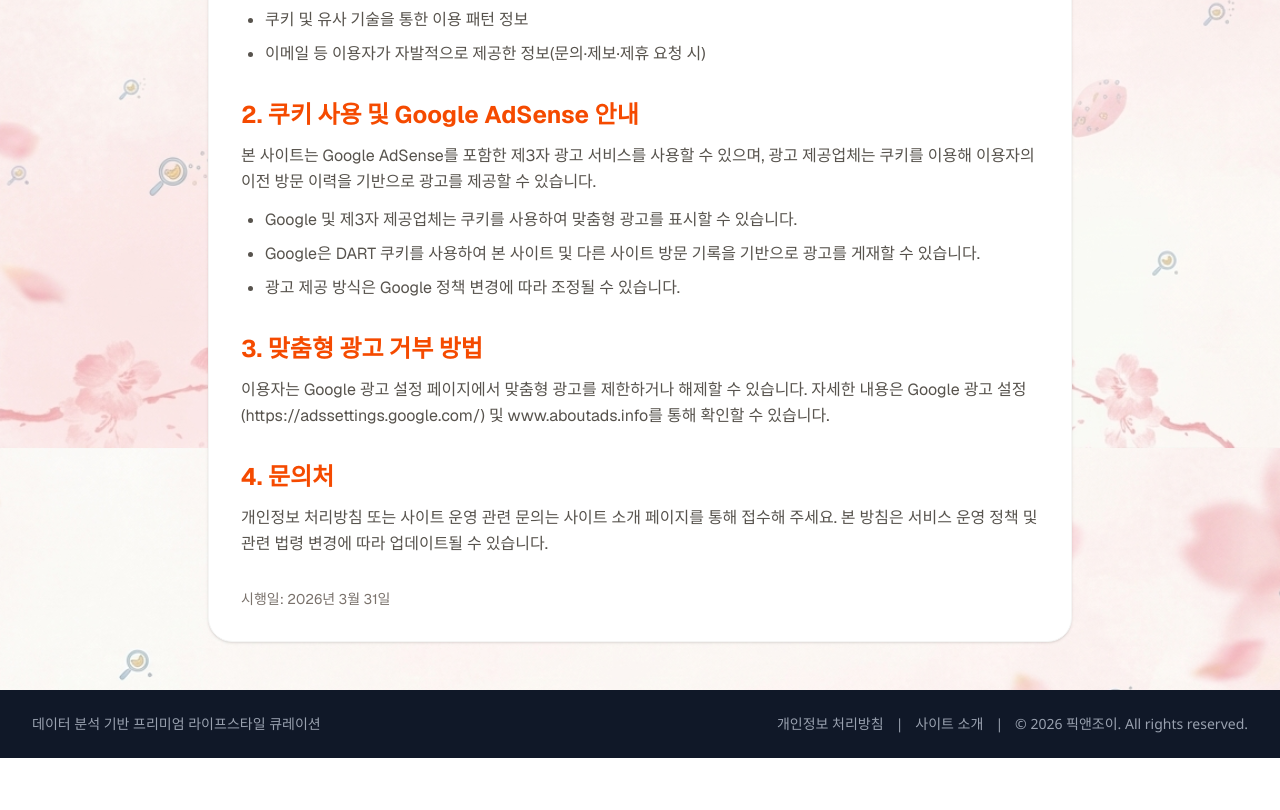
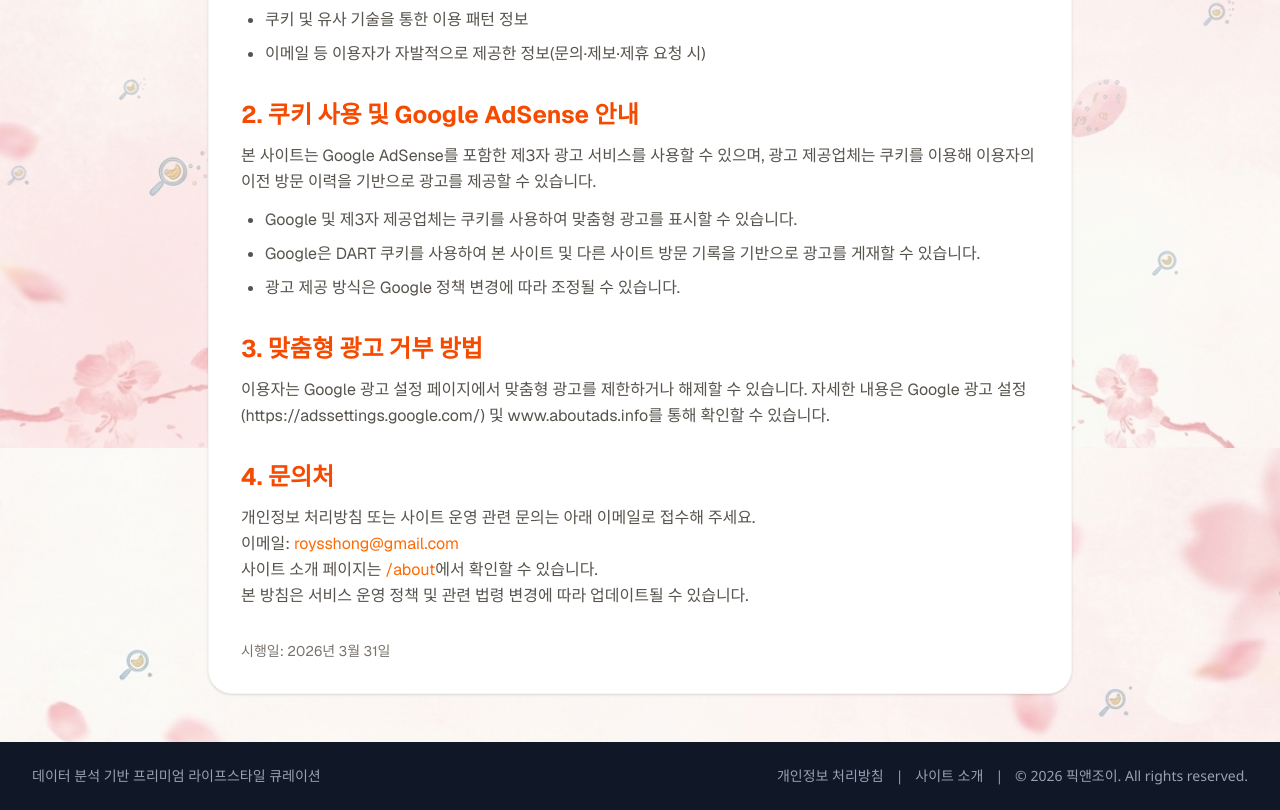
Before and after one commit to RoyHong01/my-local-info, a Next.js app: page /privacy in a window 1280 px wide. Shown: the part 432-1242 px from the top of the page. Before the commit the page ends 1190 px from the top, so only its background shows below. Built offline with nearby package versions, Linux system fonts and the light colour scheme; no server answers.

Commit message:
feat: add visible contact email to about and privacy pages

```diff
--- a/src/app/about/page.tsx
+++ b/src/app/about/page.tsx
@@ -49,6 +49,13 @@ export default function AboutPage() {
                   검색 시간을 줄이는 "프리미엄 생활 큐레이션" 경험을 제공하는 것이 운영 원칙입니다.
                 </p>
               </section>
+
+              <section>
+                <h2 className="text-2xl font-bold mb-4 text-orange-600">문의</h2>
+                <p className="text-stone-600 leading-relaxed">
+                  사이트 운영 및 제휴 관련 문의: <a href="mailto:roysshong@gmail.com" className="text-orange-500 hover:underline">roysshong@gmail.com</a>
+                </p>
+              </section>
             </article>
           </div>
           <aside className="hidden lg:block w-60 flex-shrink-0 sticky top-24">
--- a/src/app/privacy/page.tsx
+++ b/src/app/privacy/page.tsx
@@ -64,7 +64,12 @@ export default function PrivacyPolicyPage() {
           <section>
             <h2 className="text-2xl font-bold mb-3 text-orange-600">4. 문의처</h2>
             <p className="text-stone-600 leading-relaxed">
-              개인정보 처리방침 또는 사이트 운영 관련 문의는 사이트 소개 페이지를 통해 접수해 주세요.
+              개인정보 처리방침 또는 사이트 운영 관련 문의는 아래 이메일로 접수해 주세요.
+              <br />
+              이메일: <a className="text-orange-500 hover:underline" href="mailto:roysshong@gmail.com">roysshong@gmail.com</a>
+              <br />
+              사이트 소개 페이지는 <a className="text-orange-500 hover:underline" href="/about">/about</a>에서 확인할 수 있습니다.
+              <br />
               본 방침은 서비스 운영 정책 및 관련 법령 변경에 따라 업데이트될 수 있습니다.
             </p>
           </section>
```
